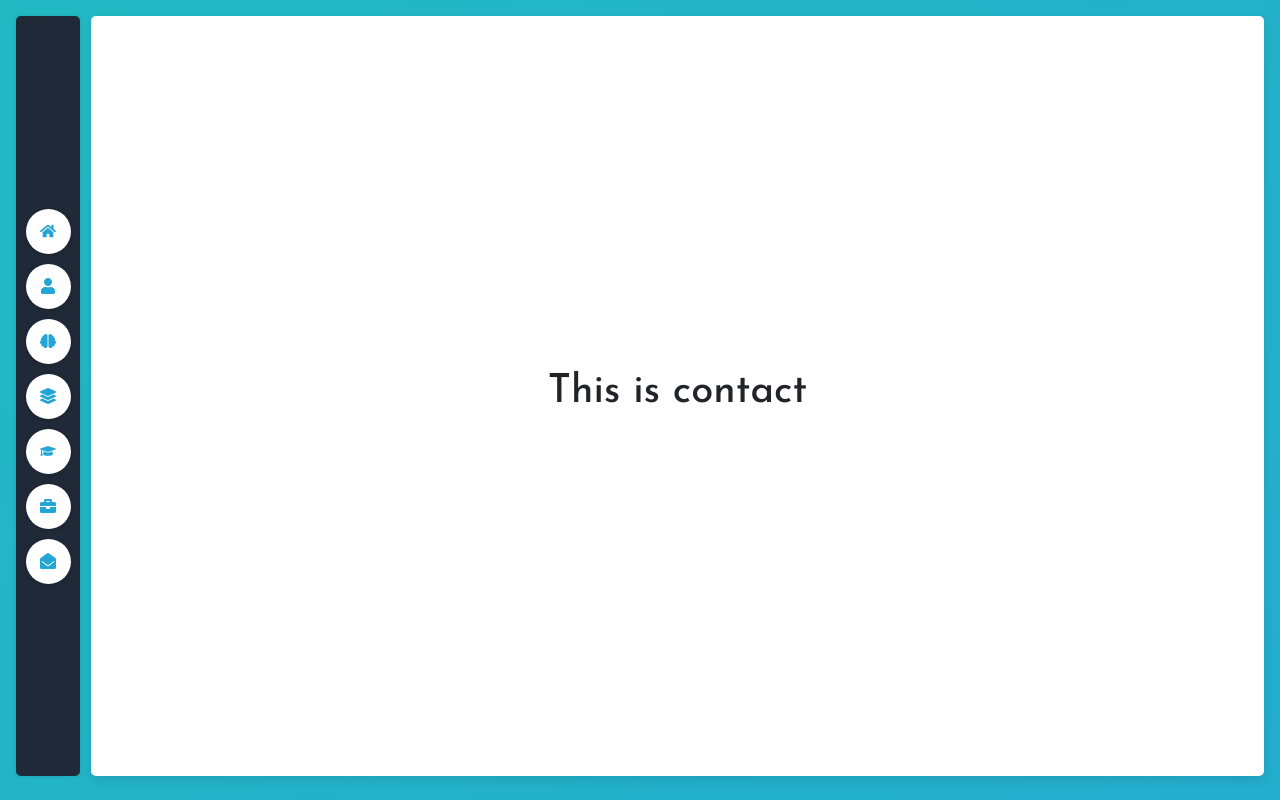
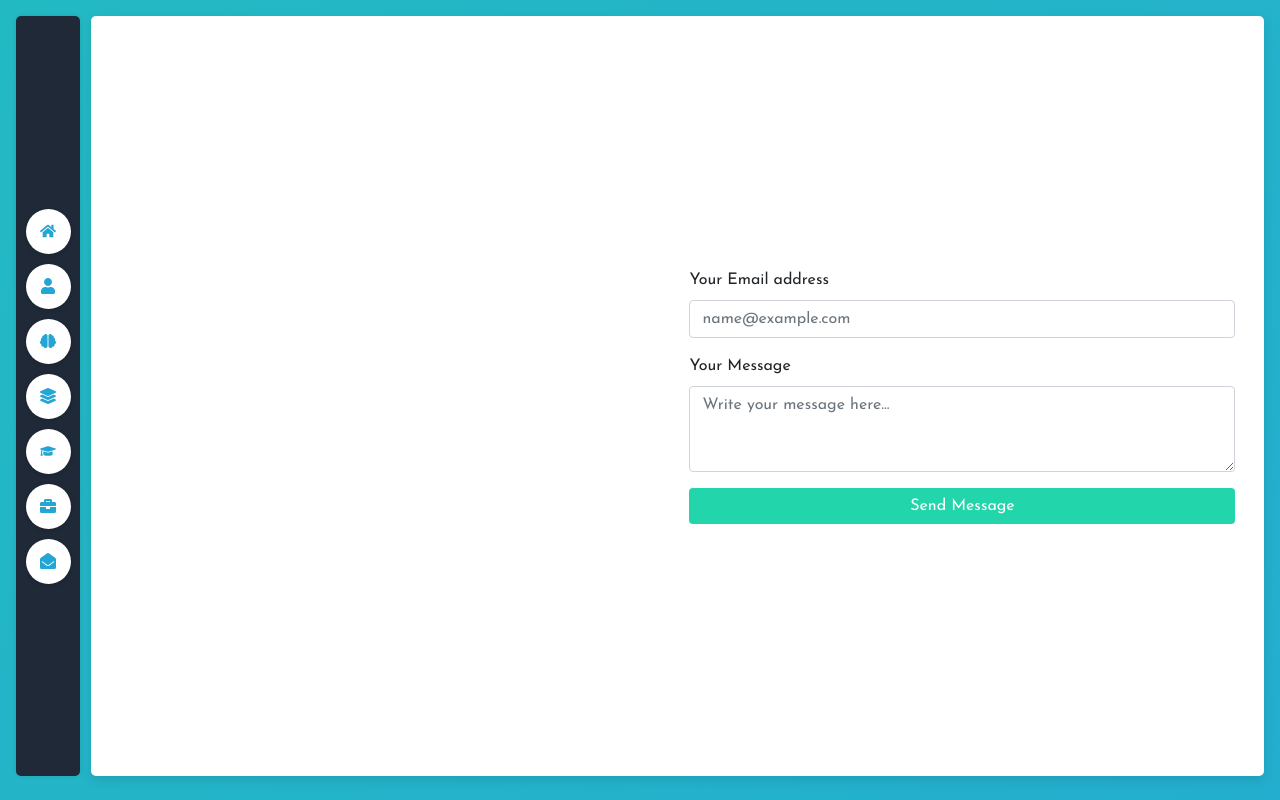
Before and after one commit to islam-monirul/monirul-islam-portfolio-web, a React (Create React App) app: page /contact in a window 1280 px wide. Built offline with nearby package versions, Linux system fonts and the light colour scheme.

Commit message:
contact form added

```diff
--- a/package.json
+++ b/package.json
@@ -6,6 +6,7 @@
     "@testing-library/jest-dom": "^5.11.4",
     "@testing-library/react": "^11.1.0",
     "@testing-library/user-event": "^12.1.10",
+    "axios": "^0.24.0",
     "bootstrap": "^5.1.3",
     "firebase": "^9.5.0",
     "react": "^17.0.2",
--- /dev/null
+++ b/src/Pages/Contact/Contact.css
@@ -0,0 +1,15 @@
+.contactBtn {
+  background-color: #23d5ab !important;
+  color: #fff !important;
+  border: 0;
+  transition: all 0.5s ease;
+}
+
+.contactBtn:hover {
+  background-color: var(--colorGrey) !important;
+}
+
+.form-control:focus {
+  border-color: #23d5ab;
+  box-shadow: none;
+}
--- a/src/Pages/Contact/Contact.js
+++ b/src/Pages/Contact/Contact.js
@@ -1,10 +1,110 @@
-import React from "react";
+import axios from "axios";
+import React, { useState } from "react";
+import {
+  Alert,
+  Button,
+  Col,
+  Container,
+  Form,
+  Row,
+  Spinner,
+} from "react-bootstrap";
+import { useForm } from "react-hook-form";
+import "./Contact.css";
 
 const Contact = () => {
+  const [loading, setLoading] = useState(false);
+  const [success, setSuccess] = useState(false);
+
+  const {
+    register,
+    handleSubmit,
+    reset,
+    formState: { errors },
+  } = useForm();
+  const onSubmit = (data) => {
+    setLoading(true);
+    reset();
+    console.log(data);
+
+    nextProcess(data);
+  };
+
+  const nextProcess = (data) => {
+    axios
+      .post("https://getform.io/f/07e2aedb-e836-48b4-823d-d756589cdcc6", {
+        email: data.email,
+        message: data.message,
+      })
+      .then((response) => {
+        setLoading(false);
+        setSuccess(true);
+      })
+      .catch((error) => console.log(error));
+  };
+
   return (
-    <div>
-      <h1>This is contact</h1>
-    </div>
+    <Container>
+      <Row>
+        <Col md={6}></Col>
+        <Col md={6}>
+          {loading ? (
+            <Spinner animation="grow" variant="success" />
+          ) : (
+            <>
+              {success && (
+                <Alert
+                  variant="success"
+                  onClose={() => setSuccess(false)}
+                  dismissible
+                >
+                  Thank you for contacting me. I will get back to you soon.
+                </Alert>
+              )}
+              <Form onSubmit={handleSubmit(onSubmit)}>
+                <Form>
+                  <Form.Group
+                    className="mb-3"
+                    controlId="exampleForm.ControlInput1"
+                  >
+                    <Form.Label>Your Email address</Form.Label>
+                    <Form.Control
+                      type="email"
+                      placeholder="name@example.com"
+                      {...register("email", { required: true })}
+                    />
+                    {errors.email && (
+                      <p className="mt-3">This field is required</p>
+                    )}
+                  </Form.Group>
+                  <Form.Group
+                    className="mb-3"
+                    controlId="exampleForm.ControlTextarea1"
+                  >
+                    <Form.Label>Your Message</Form.Label>
+                    <Form.Control
+                      as="textarea"
+                      rows={3}
+                      placeholder="Write your message here..."
+                      {...register("message", { required: true })}
+                    />
+                    {errors.message && (
+                      <p className="mt-3">This field is required</p>
+                    )}
+                  </Form.Group>
+                </Form>
+
+                <div className="d-grid gap-2">
+                  <Button type="submit" className="contactBtn">
+                    Send Message
+                  </Button>
+                </div>
+              </Form>
+            </>
+          )}
+        </Col>
+      </Row>
+    </Container>
   );
 };
 
```
Also changed, not shown: 1 other file (tests, documents, lock files or other folders).
